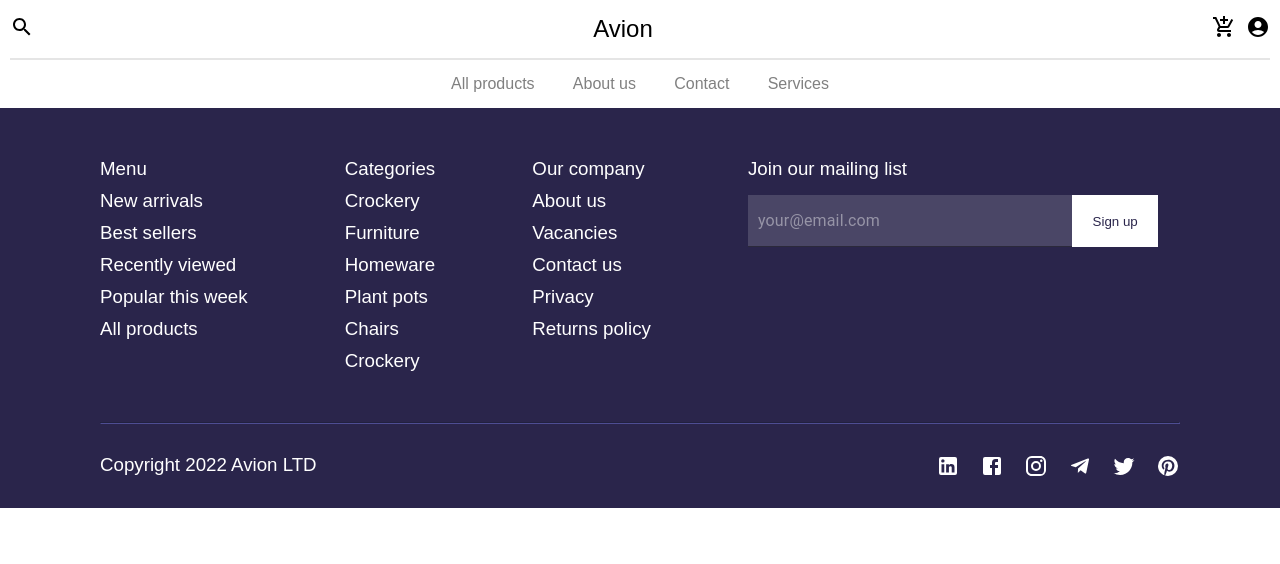
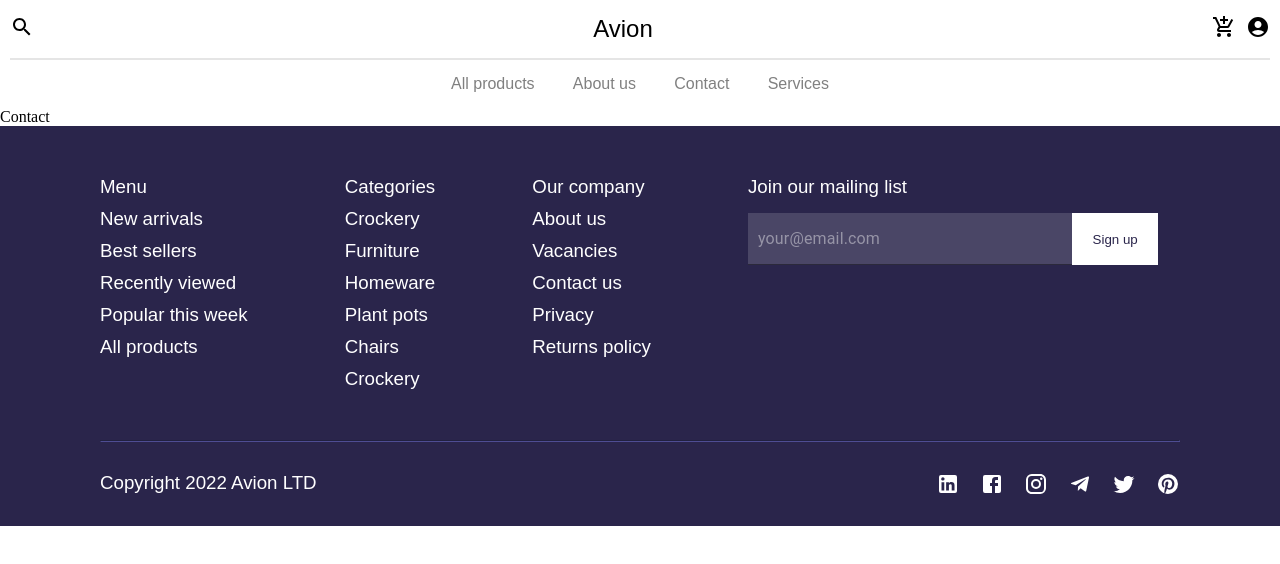
Before and after one commit to nahidhesenov/AvionProject, a React (Vite) app: page /contact in a window 1280 px wide. Shown: the top 564 px of the page. Built offline with nearby package versions, Linux system fonts and the light colour scheme.

Commit message:
About and Contact Page Start update

```diff
--- a/src/Companent/NavBar/ElementLink/index.jsx
+++ b/src/Companent/NavBar/ElementLink/index.jsx
@@ -4,8 +4,8 @@ const ElementLink = () => {
   return (
     <div style={{ display: "flex", justifyContent: 'space-between', width: '30%' }}>
       <Link to={"/productlisting"} style={{fontFamily:'sans-serif', textDecoration:"none" , color:"gray"}}>All products</Link>
-      <Link style={{fontFamily:'sans-serif', textDecoration:"none" , color:"gray"}}>About us</Link>
-      <Link style={{fontFamily:'sans-serif', textDecoration:"none" , color:"gray"}}>Contact</Link>
+      <Link to={"/about"} style={{fontFamily:'sans-serif', textDecoration:"none" , color:"gray"}}>About us</Link>
+      <Link to={"/contact"} style={{fontFamily:'sans-serif', textDecoration:"none" , color:"gray"}}>Contact</Link>
       <Link to={"/services"} style={{fontFamily:'sans-serif', textDecoration:"none" , color:"gray"}}>Services</Link>
     </div>
   )
--- /dev/null
+++ b/src/Companent/Pages/About/index.jsx
@@ -0,0 +1,9 @@
+
+
+const About = () => {
+  return (
+    <div>About</div>
+  )
+}
+
+export default About
--- /dev/null
+++ b/src/Companent/Pages/Contact/index.jsx
@@ -0,0 +1,9 @@
+
+
+const Contact = () => {
+  return (
+    <div>Contact</div>
+  )
+}
+
+export default Contact
--- a/src/Companent/Routes/index.jsx
+++ b/src/Companent/Routes/index.jsx
@@ -4,6 +4,8 @@ import Product from '../Pages/Product'
 import Basket from '../Pages/Basket'
 import ProductListing from '../Pages/ProductListing'
 import Services from '../Pages/ServicesPage'
+import About from '../Pages/About'
+import Contact from '../Pages/Contact'
 
 const RoutesComp = () => {
   return (
@@ -13,6 +15,8 @@ const RoutesComp = () => {
         <Route path="/basket" element={<Basket/>} />
         <Route path="/productlisting" element={<ProductListing/>} />
         <Route path="/services" element={<Services/>} />
+        <Route path="/about" element={<About/>} />
+        <Route path="/contact" element={<Contact/>} />
     </Routes>
   )
 }
```
